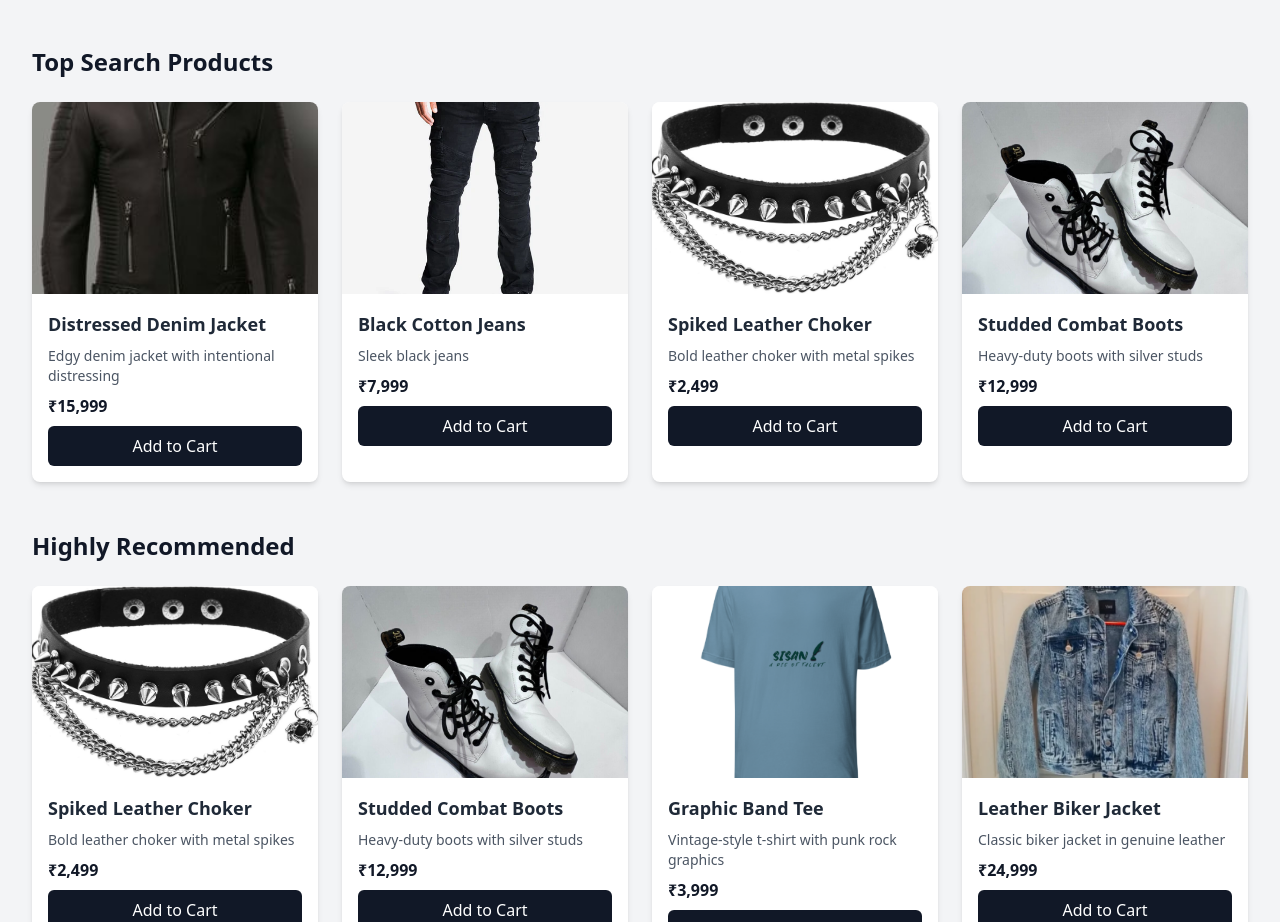
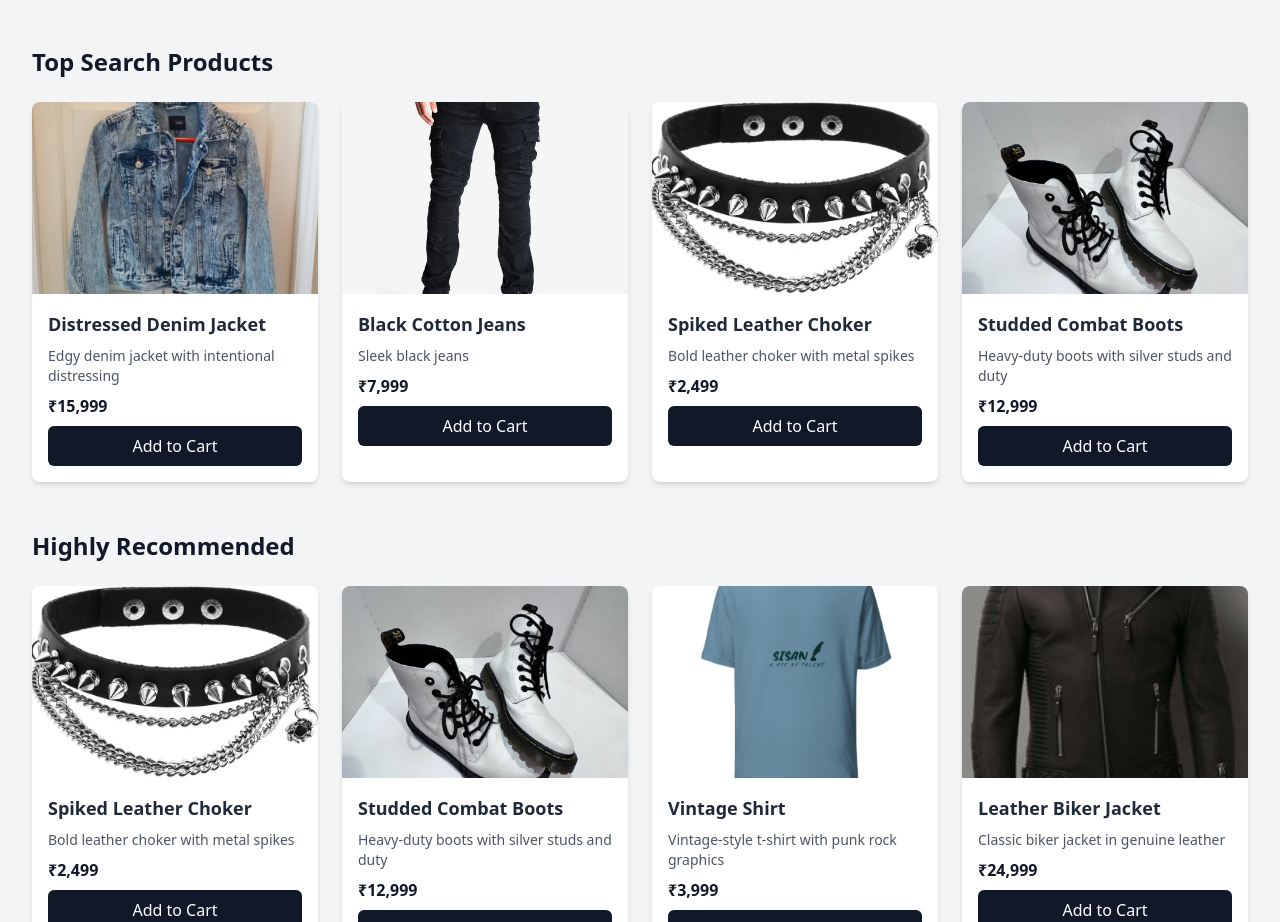
Before and after one commit to Seesonn/cleaningservice, a React (Create React App) app: page / in a window 1280 px wide. Shown: the part 2366-3288 px from the top of the page. Built offline with nearby package versions, Linux system fonts and the light colour scheme.

Commit message:
Update angst.js

```diff
--- a/src/angst.js
+++ b/src/angst.js
@@ -22,17 +22,17 @@ import p11 from"./assests/p11.png"
 import home from"./assests/home.png"
 
 const products = [
-  { id: 1, name: 'Distressed Denim Jacket', category: 'Outerwear', price: 15999, img:p1, description: 'Edgy denim jacket with intentional distressing' },
+  { id: 1, name: 'Distressed Denim Jacket', category: 'Outerwear', price: 15999, img:p6, description: 'Edgy denim jacket with intentional distressing' },
   { id: 2, name: ' Black Cotton Jeans', category: 'Bottoms', price: 7999, img:p2, description: 'Sleek black jeans ' },
   { id: 3, name: 'Spiked Leather Choker', category: 'Accessories', price: 2499, img:p3 , description: 'Bold leather choker with metal spikes' },
-  { id: 4, name: 'Studded Combat Boots', category: 'Footwear', price: 12999, img:p4 , description: 'Heavy-duty boots with silver studs' },
-  { id: 5, name: 'Graphic Band Tee', category: 'Tops', price: 3999, img:p5 , description: 'Vintage-style t-shirt with punk rock graphics' },
-  { id: 6, name: 'Leather Biker Jacket', category: 'Outerwear', price: 24999, img:p6 , description: 'Classic biker jacket in genuine leather' },
+  { id: 4, name: 'Studded Combat Boots', category: 'Footwear', price: 12999, img:p4 , description: 'Heavy-duty boots with silver studs and duty' },
+  { id: 5, name: 'Vintage Shirt', category: 'Tops', price: 3999, img:p5 , description: 'Vintage-style t-shirt with punk rock graphics' },
+  { id: 6, name: 'Leather Biker Jacket', category: 'Outerwear', price: 24999, img:p1 , description: 'Classic biker jacket in genuine leather' },
   { id: 7, name: 'Sisan Sweetshirt', category: 'Tops', price: 1200, img:p7 , description: 'Made from a blend of breathable cotton and polyester ' },
   { id: 8, name: ' Sisan Sweetshirt', category: 'Tops', price:1200 , img:p8 , description: 'Made from a blend of breathable cotton and polyester ' },
-  { id: 9, name: 'Sisan Vest', category: 'Tops', price:1200 , img:p5 , description: 'Made from lightweight, breathable fabric' },
-  { id: 10, name: 'The Mojito ', category: 'Accessories', price:600 , img: p10 , description: 'Red Guitar String Wood Men Wedding Bands' },
-  { id:11 , name: 'Gold Platted Ring', category: 'Tops', price:100 , img:p11 , description: 'Smooth  gold Platted Ring of Germany' }
+  { id: 9, name: 'Sisan Vest', category: 'Tops', price:1200 , img:p5 , description: 'Made from lightweight, breathable fabric and polyester' },
+  { id: 10, name: 'The Mojito ', category: 'Accessories', price:600 , img: p10 , description: 'Red Guitar String Wood Men Wedding Bands polstact' },
+  { id:11 , name: 'Gold Platted Ring', category: 'Tops', price:100 , img:p11 , description: 'Smooth  gold Platted Ring of German halfaty' }
 
 ]
 
```
